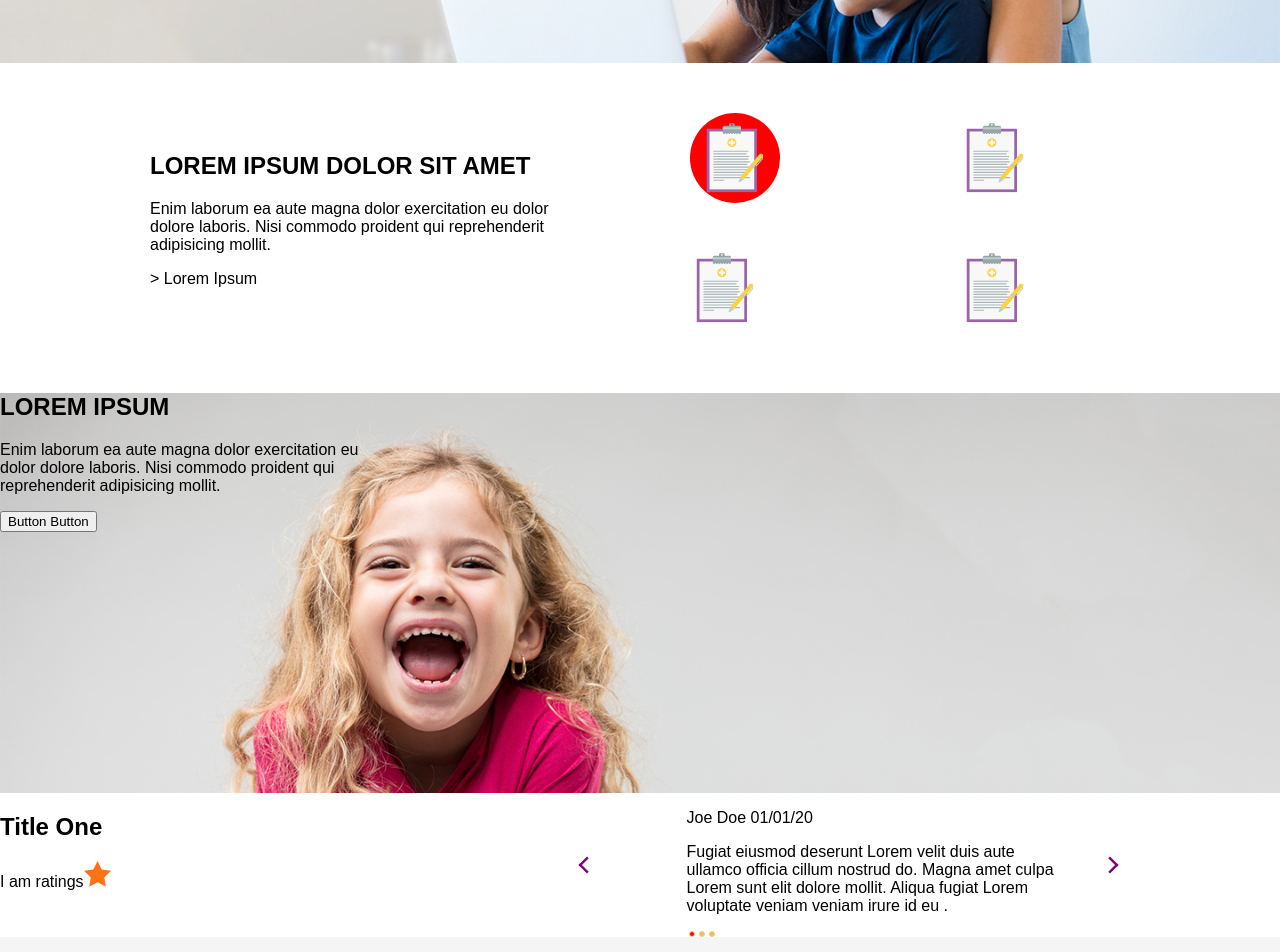
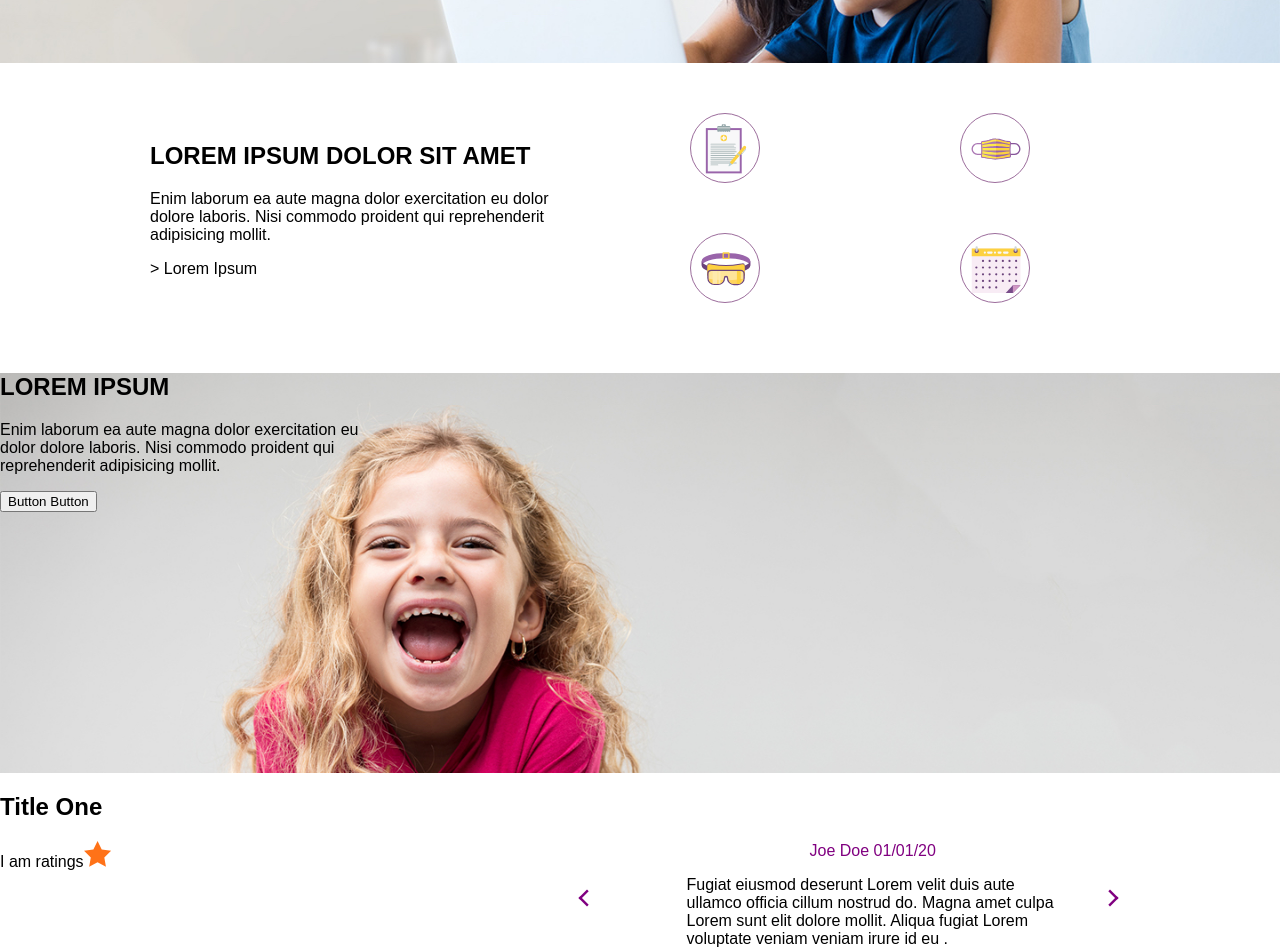
Before and after one commit to janeskywalker/RC-front-end, a React (Create React App) app: page / in a window 1280 px wide. Shown: the part 1340-2292 px from the top of the page. Built offline with nearby package versions, Linux system fonts and the light colour scheme.

Commit message:
styling more icon animations

```diff
--- a/src/App.css
+++ b/src/App.css
@@ -70,9 +70,9 @@
 }
 
 .icon-content {
-  background-color: red;
-  width: 90px;
-  height: 90px;
+  border: rgb(156, 109, 156) solid 1px;
+  width: 70px;
+  height: 70px;
   box-sizing: border-box;
   padding: 10px;
   border-radius: 50%;
@@ -82,12 +82,12 @@
 }
 
 .icon-content:hover {
-  background-color: black;
+  background-color: rgb(156, 109, 156);
   transform: scale(1.2) rotate(20deg);
 }
 
 .icon-img {
-  width: 70px;
+  width: 50px;
 }
 
 
@@ -121,6 +121,10 @@
 
 /* carousel */
 
+.carousel {
+  height: 250px;
+}
+
 .body-container {
   display: grid;
   grid-template-columns: 1fr 8fr 3fr;
@@ -132,7 +136,8 @@
   width: 80%;
 }
 .author-date{
-  /* text-align: center; */
+  text-align: center;
+  color: purple
 }
 
 .body-content {
@@ -162,8 +167,14 @@
   border-left: none;
 }
 
+/* .page-indicator {
+  background: red
+} */
+
 .circle-container {
   display: flex;
+  padding-left: 100px;
+
 }
 
 .circle {
--- a/src/components/Carousel.js
+++ b/src/components/Carousel.js
@@ -53,7 +53,7 @@ const Carousel = () => {
         <div className="body-text-content">
           <p className='author-date'>{currentSlide.author} {currentSlide.date}</p>
           <p className="body-content">{currentSlide.body}</p>
-          <PageIndicator currentIndex={state.currentIndex} numOfSlides={numOfSlides}/>
+          <PageIndicator className="page-indicator" currentIndex={state.currentIndex} numOfSlides={numOfSlides}/>
         </div>
         {/* <button className='forward-btn'> */}
           <div className="forward-arrow" onClick={() => {
--- a/src/components/SectionThree.js
+++ b/src/components/SectionThree.js
@@ -19,21 +19,28 @@ const SectionThree = () => {
             alt="home-expertise"
           />
         </div>
+        <div className="icon-content">
           <img
             className="icon-img"
-          src="/assets/home-expertise.svg"
+            src="/assets/home-hygiene.svg"
             alt="home-expertise"
           />
+        </div>
+        <div className="icon-content">
           <img
             className="icon-img"
-          src="/assets/home-expertise.svg"
+            src="/assets/home-lab.svg"
             alt="home-expertise"
           />
+        </div>
+        <div className="icon-content">
           <img
             className="icon-img"
-          src="/assets/home-expertise.svg"
+            src="/assets/home-retention.svg"
             alt="home-expertise"
           />
+        </div>
+
       </div>
     </section>
   );
```
Lines whose indentation alone changed are shown as unchanged.
